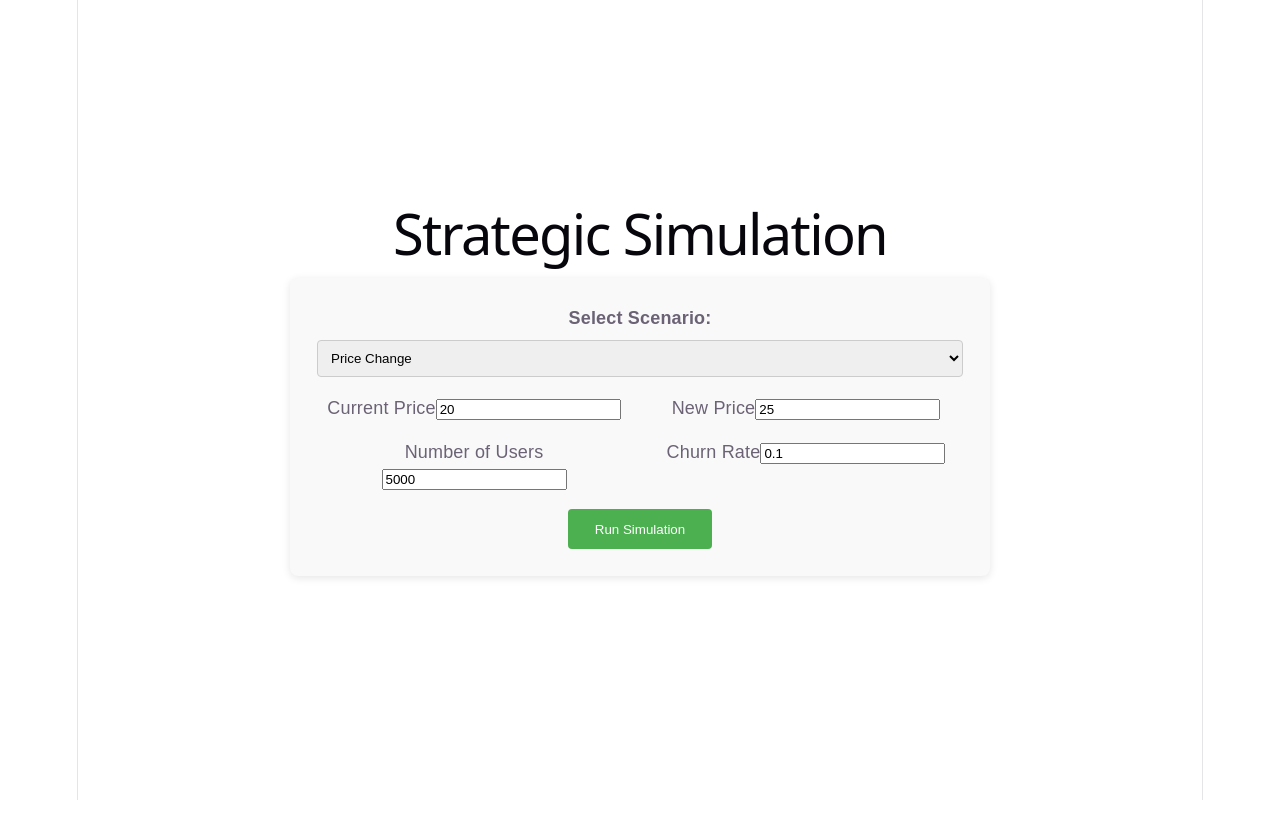
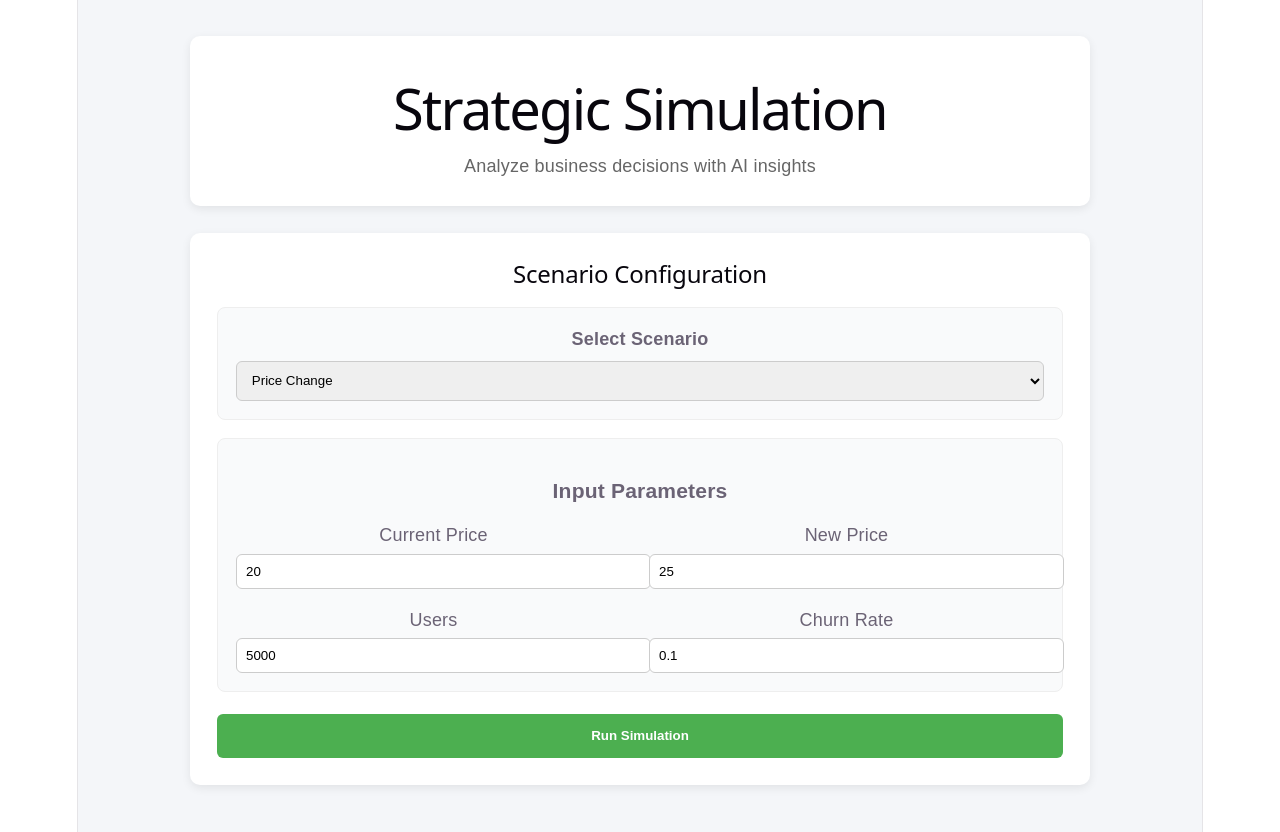
Before and after one commit to SCORLEOs773/stratsim-ai, a React (Vite) app in the folder frontend/: page / in a window 1280 px wide. Shown: the top 832 px of the page. Before the commit the page ends 800 px from the top, so only its background shows below. Built offline with nearby package versions, Linux system fonts and the light colour scheme.

Commit message:
Design update on app.tsx

```diff
--- a/frontend/src/App.tsx
+++ b/frontend/src/App.tsx
@@ -24,18 +24,21 @@ interface SimulationResponse {
 function App() {
   const [scenarioType, setScenarioType] =
     useState<ScenarioType>("price_change");
+
   const [priceData, setPriceData] = useState<PriceChangeData>({
     current_price: 20,
     new_price: 25,
     users: 5000,
     churn_rate: 0.1,
   });
+
   const [marketingData, setMarketingData] = useState<MarketingData>({
     current_budget: 10000,
     new_budget: 20000,
     customer_acquisition_cost: 50,
     revenue_per_customer: 120,
   });
+
   const [result, setResult] = useState<SimulationResponse | null>(null);
   const [loading, setLoading] = useState(false);
   const [error, setError] = useState<string | null>(null);
@@ -64,7 +67,6 @@ function App() {
 
       const json: SimulationResponse = await res.json();
       setResult(json);
-      // eslint-disable-next-line @typescript-eslint/no-explicit-any
     } catch (err: any) {
       setError(err.message);
     } finally {
@@ -75,43 +77,62 @@ function App() {
   return (
     <div
       style={{
+        minHeight: "100vh",
+        background: "#f4f6f9",
         padding: "2rem",
         fontFamily: "sans-serif",
-        maxWidth: "700px",
-        margin: "auto",
       }}
     >
-      <h1 style={{ textAlign: "center" }}>Strategic Simulation</h1>
+      <div style={{ maxWidth: "900px", margin: "auto" }}>
+        {/* HEADER */}
+        <div
+          style={{
+            background: "#fff",
+            padding: "1.5rem",
+            borderRadius: "10px",
+            marginBottom: "1.5rem",
+            boxShadow: "0 3px 10px rgba(0,0,0,0.08)",
+            textAlign: "center",
+          }}
+        >
+          <h1>Strategic Simulation</h1>
+          <p style={{ color: "#666" }}>
+            Analyze business decisions with AI insights
+          </p>
+        </div>
 
+        {/* FORM CARD */}
         <form
           onSubmit={handleSubmit}
           style={{
+            background: "#fff",
+            padding: "1.5rem",
+            borderRadius: "10px",
+            boxShadow: "0 3px 10px rgba(0,0,0,0.08)",
             marginBottom: "2rem",
-          background: "#f9f9f9",
-          padding: "1.5rem",
-          borderRadius: "8px",
-          boxShadow: "0 2px 8px rgba(0,0,0,0.1)",
           }}
         >
-        <div style={{ marginBottom: "1rem" }}>
-          <label
-            htmlFor="scenario"
+          <h2 style={{ marginBottom: "1rem" }}>Scenario Configuration</h2>
+
+          {/* Scenario Box */}
+          <div
             style={{
-              fontWeight: 600,
-              display: "block",
-              marginBottom: "0.5rem",
+              background: "#f9fafb",
+              padding: "1rem",
+              borderRadius: "8px",
+              marginBottom: "1rem",
+              border: "1px solid #eee",
             }}
           >
-            Select Scenario:
-          </label>
+            <label style={{ fontWeight: 600 }}>Select Scenario</label>
             <select
-            id="scenario"
               value={scenarioType}
               onChange={(e) => setScenarioType(e.target.value as ScenarioType)}
               style={{
-              padding: "0.5rem",
                 width: "100%",
-              borderRadius: "4px",
+                padding: "0.6rem",
+                marginTop: "0.5rem",
+                borderRadius: "6px",
                 border: "1px solid #ccc",
               }}
             >
@@ -120,7 +141,17 @@ function App() {
             </select>
           </div>
 
-        {scenarioType === "price_change" && (
+          {/* Inputs Box */}
+          <div
+            style={{
+              background: "#f9fafb",
+              padding: "1rem",
+              borderRadius: "8px",
+              border: "1px solid #eee",
+            }}
+          >
+            <h3 style={{ marginBottom: "1rem" }}>Input Parameters</h3>
+
             <div
               style={{
                 display: "grid",
@@ -128,158 +159,168 @@ function App() {
                 gap: "1rem",
               }}
             >
-            <div>
-              <label>Current Price</label>
-              <input
-                type="number"
+              {scenarioType === "price_change" && (
+                <>
+                  <Input
+                    label="Current Price"
                     value={priceData.current_price}
-                onChange={(e) =>
-                  setPriceData({ ...priceData, current_price: +e.target.value })
+                    onChange={(v) =>
+                      setPriceData({ ...priceData, current_price: v })
                     }
                   />
-            </div>
-            <div>
-              <label>New Price</label>
-              <input
-                type="number"
+                  <Input
+                    label="New Price"
                     value={priceData.new_price}
-                onChange={(e) =>
-                  setPriceData({ ...priceData, new_price: +e.target.value })
+                    onChange={(v) =>
+                      setPriceData({ ...priceData, new_price: v })
                     }
                   />
-            </div>
-            <div>
-              <label>Number of Users</label>
-              <input
-                type="number"
+                  <Input
+                    label="Users"
                     value={priceData.users}
-                onChange={(e) =>
-                  setPriceData({ ...priceData, users: +e.target.value })
+                    onChange={(v) => setPriceData({ ...priceData, users: v })}
+                  />
+                  <Input
+                    label="Churn Rate"
+                    step="0.01"
+                    value={priceData.churn_rate}
+                    onChange={(v) =>
+                      setPriceData({ ...priceData, churn_rate: v })
                     }
                   />
-            </div>
-            <div>
-              <label>Churn Rate</label>
-              <input
-                type="number"
-                step="0.01"
-                value={priceData.churn_rate}
-                onChange={(e) =>
-                  setPriceData({ ...priceData, churn_rate: +e.target.value })
-                }
-              />
-            </div>
-          </div>
+                </>
               )}
 
               {scenarioType === "marketing_spend" && (
+                <>
+                  <Input
+                    label="Current Budget"
+                    value={marketingData.current_budget}
+                    onChange={(v) =>
+                      setMarketingData({
+                        ...marketingData,
+                        current_budget: v,
+                      })
+                    }
+                  />
+                  <Input
+                    label="New Budget"
+                    value={marketingData.new_budget}
+                    onChange={(v) =>
+                      setMarketingData({
+                        ...marketingData,
+                        new_budget: v,
+                      })
+                    }
+                  />
+                  <Input
+                    label="Customer Acquisition Cost"
+                    value={marketingData.customer_acquisition_cost}
+                    onChange={(v) =>
+                      setMarketingData({
+                        ...marketingData,
+                        customer_acquisition_cost: v,
+                      })
+                    }
+                  />
+                  <Input
+                    label="Revenue Per Customer"
+                    value={marketingData.revenue_per_customer}
+                    onChange={(v) =>
+                      setMarketingData({
+                        ...marketingData,
+                        revenue_per_customer: v,
+                      })
+                    }
+                  />
+                </>
+              )}
+            </div>
+          </div>
+
+          {/* Button */}
+          <button
+            type="submit"
+            style={{
+              marginTop: "1.2rem",
+              width: "100%",
+              padding: "0.8rem",
+              background: "#4CAF50",
+              color: "#fff",
+              border: "none",
+              borderRadius: "6px",
+              fontWeight: 600,
+              cursor: "pointer",
+            }}
+          >
+            {loading ? "Running Simulation..." : "Run Simulation"}
+          </button>
+        </form>
+
+        {/* STATES */}
+        {loading && <p>Running simulation...</p>}
+        {error && <p style={{ color: "red" }}>{error}</p>}
+
+        {/* RESULTS */}
+        {result && (
+          <>
+            {/* RESULTS CARD */}
+            <div
+              style={{
+                background: "#fff",
+                padding: "1.5rem",
+                borderRadius: "10px",
+                marginBottom: "1rem",
+                boxShadow: "0 3px 10px rgba(0,0,0,0.08)",
+              }}
+            >
+              <h2>Simulation Results</h2>
+
               <div
                 style={{
                   display: "grid",
                   gridTemplateColumns: "1fr 1fr",
                   gap: "1rem",
+                  marginTop: "1rem",
                 }}
               >
-            <div>
-              <label>Current Budget</label>
-              <input
-                type="number"
-                value={marketingData.current_budget}
-                onChange={(e) =>
-                  setMarketingData({
-                    ...marketingData,
-                    current_budget: +e.target.value,
-                  })
-                }
-              />
+                {Object.entries(result.simulation_result).map(
+                  ([key, value]) => (
+                    <div
+                      key={key}
+                      style={{
+                        background: "#f4f6f9",
+                        padding: "0.8rem",
+                        borderRadius: "6px",
+                        border: "1px solid #eee",
+                      }}
+                    >
+                      <div style={{ fontSize: "0.85rem", color: "#666" }}>
+                        {key.replace(/_/g, " ")}
                       </div>
-            <div>
-              <label>New Budget</label>
-              <input
-                type="number"
-                value={marketingData.new_budget}
-                onChange={(e) =>
-                  setMarketingData({
-                    ...marketingData,
-                    new_budget: +e.target.value,
-                  })
-                }
-              />
+                      <div style={{ fontWeight: 600 }}>{String(value)}</div>
                     </div>
-            <div>
-              <label>Customer Acquisition Cost</label>
-              <input
-                type="number"
-                value={marketingData.customer_acquisition_cost}
-                onChange={(e) =>
-                  setMarketingData({
-                    ...marketingData,
-                    customer_acquisition_cost: +e.target.value,
-                  })
-                }
-              />
-            </div>
-            <div>
-              <label>Revenue Per Customer</label>
-              <input
-                type="number"
-                value={marketingData.revenue_per_customer}
-                onChange={(e) =>
-                  setMarketingData({
-                    ...marketingData,
-                    revenue_per_customer: +e.target.value,
-                  })
-                }
-              />
+                  ),
+                )}
               </div>
             </div>
-        )}
 
-        <button
-          type="submit"
+            {/* AI ANALYSIS */}
+            <div
+              style={{
+                background: "#fff",
+                padding: "1.5rem",
+                borderRadius: "10px",
+                boxShadow: "0 3px 10px rgba(0,0,0,0.08)",
+              }}
+            >
+              <h2>AI Analysis</h2>
+
+              <div
                 style={{
                   marginTop: "1rem",
-            padding: "0.7rem 1.5rem",
-            background: "#4CAF50",
-            color: "#fff",
-            border: "none",
-            borderRadius: "4px",
-            cursor: "pointer",
-          }}
-        >
-          Run Simulation
-        </button>
-      </form>
-
-      {loading && <p>Running simulation...</p>}
-      {error && <p style={{ color: "red" }}>{error}</p>}
-
-      {result && (
-        <div style={{ marginTop: "2rem" }}>
-          <h2>Simulation Result</h2>
-          <div
-            style={{
+                  background: "#fff3e0",
                   padding: "1rem",
-              background: "#eef2f7",
-              borderRadius: "6px",
-              marginBottom: "1rem",
-            }}
-          >
-            {Object.entries(result.simulation_result).map(([key, value]) => (
-              <div key={key} style={{ marginBottom: "0.5rem" }}>
-                <strong>{key.replace(/_/g, " ")}:</strong>{" "}
-                {typeof value === "object" && value !== null
-                  ? JSON.stringify(value, null, 2)
-                  : String(value)}
-              </div>
-            ))}
-          </div>
-
-          <h2>AI Analysis</h2>
-          <div
-            style={{
-              padding: "1rem",
-              background: "#fff3e0",
                   borderRadius: "6px",
                   lineHeight: "1.6",
                 }}
@@ -289,7 +330,40 @@ function App() {
                 ))}
               </div>
             </div>
+          </>
         )}
+      </div>
+    </div>
+  );
+}
+
+function Input({
+  label,
+  value,
+  onChange,
+  step,
+}: {
+  label: string;
+  value: number;
+  onChange: (val: number) => void;
+  step?: string;
+}) {
+  return (
+    <div>
+      <label style={{ fontWeight: 500 }}>{label}</label>
+      <input
+        type="number"
+        step={step}
+        value={value}
+        onChange={(e) => onChange(+e.target.value)}
+        style={{
+          width: "100%",
+          padding: "0.5rem",
+          marginTop: "0.3rem",
+          borderRadius: "6px",
+          border: "1px solid #ccc",
+        }}
+      />
     </div>
   );
 }
```
Lines whose indentation alone changed are shown as unchanged.
